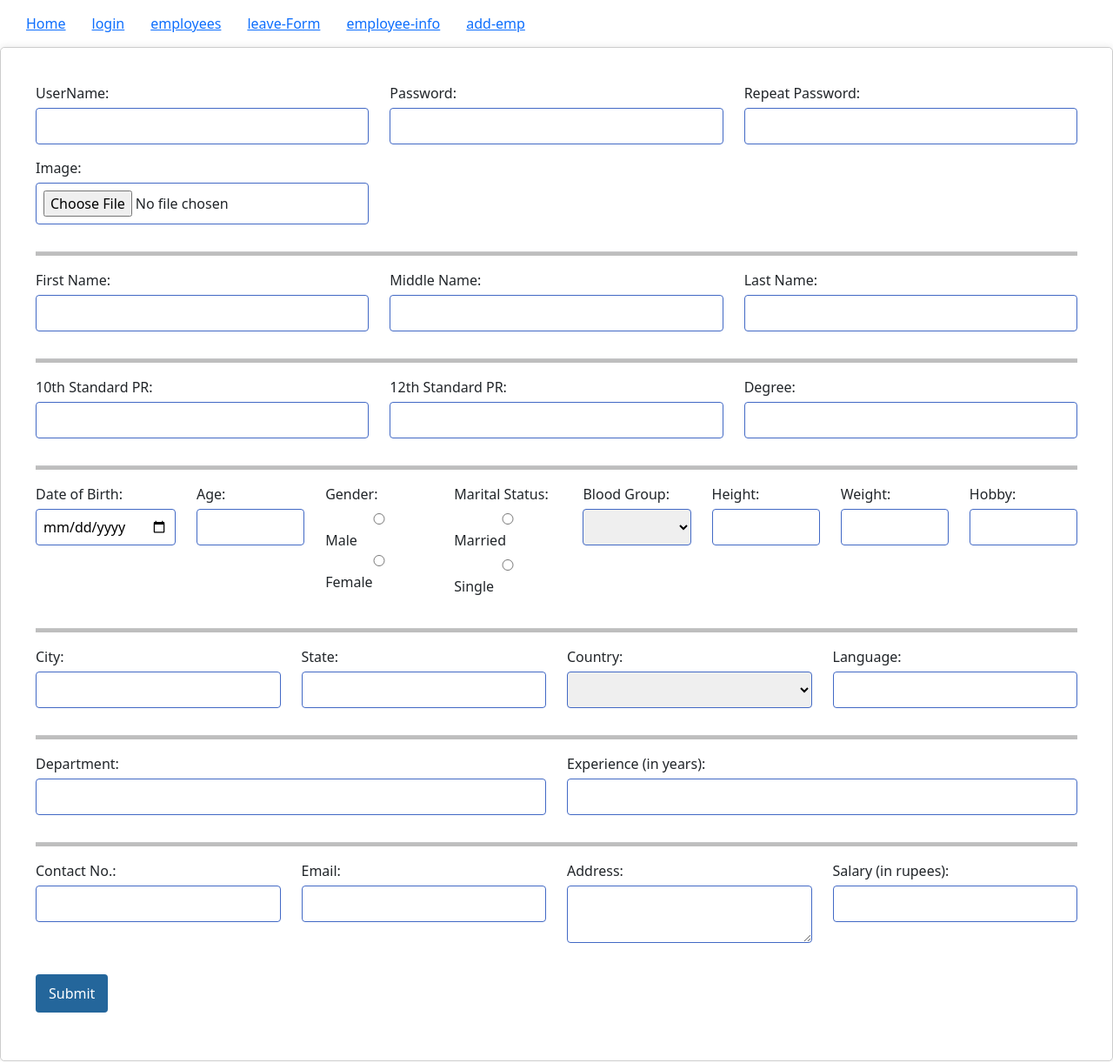
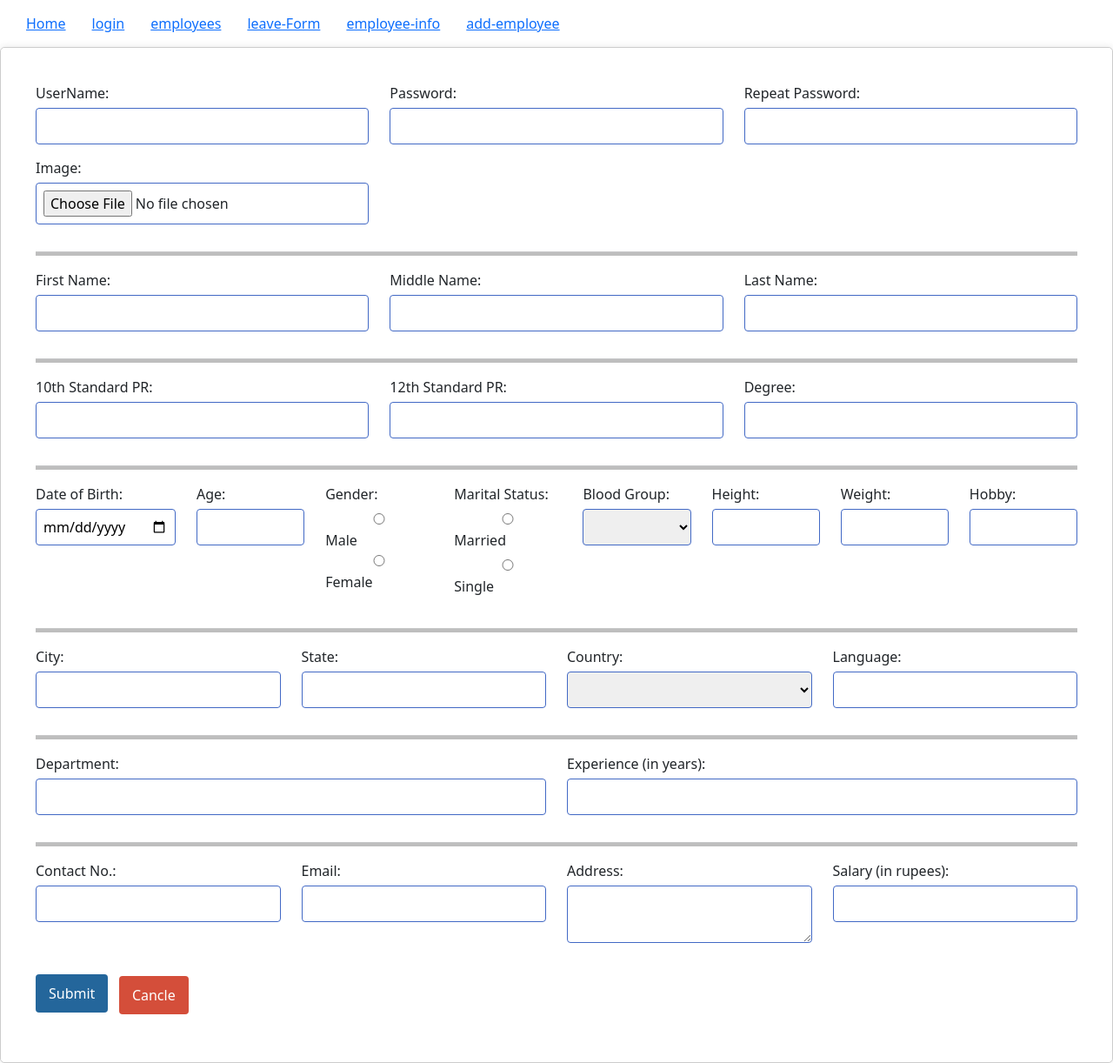
Before and after one commit to bhautikn/EmployeeManagement, an Angular app in the folder registration-app/: page /admin/add-emp in a window 1280 px wide. Shown: the whole page at 87% size. Built offline with nearby package versions, Linux system fonts and the light colour scheme.

Commit message:
cancle btn

```diff
--- a/registration-app/src/app/add-employee/add-employee.component.css
+++ b/registration-app/src/app/add-employee/add-employee.component.css
@@ -40,3 +40,16 @@ form {
   button:hover {
     background-color: #2811ab;
   }
+
+  .btn {
+    background-color: #d44e3a;
+    color: rgb(255, 255, 255);
+    padding: 10px 15px;
+    border: none;
+    border-radius: 4px;
+    cursor: pointer;
+  }
+
+  .btn:hover {
+    background-color: #960000;
+  }
--- a/registration-app/src/app/add-employee/add-employee.component.html
+++ b/registration-app/src/app/add-employee/add-employee.component.html
@@ -447,5 +447,7 @@
     </div>
     <div>
         <button type="button" (click)="submitForm()">Submit</button>
+&nbsp;
+        <button type="button" class="btn" (click)="cancleForm()">Cancle</button>
       </div>
 </form>
--- a/registration-app/src/app/add-employee/add-employee.component.ts
+++ b/registration-app/src/app/add-employee/add-employee.component.ts
@@ -15,4 +15,8 @@ submitForm() {
   // Handle form submission logic
   console.log(this.employee);
 }
+cancleForm() {
+  // Handle form submission logic
+  console.log(this.employee);
 }
+}
--- a/registration-app/src/app/app.component.html
+++ b/registration-app/src/app/app.component.html
@@ -5,7 +5,7 @@
         <li><a routerLink="/admin/employees">employees</a></li>
         <li><a routerLink="/employees/leave-form">leave-Form</a></li>
         <li><a routerLink="admin/employees/:id">employee-info</a></li>
-        <li><a routerLink="/admin/add-emp">add-emp</a></li>
+        <li><a routerLink="/admin/add-emp">add-employee</a></li>
 
     </ul>
 </nav>
```
